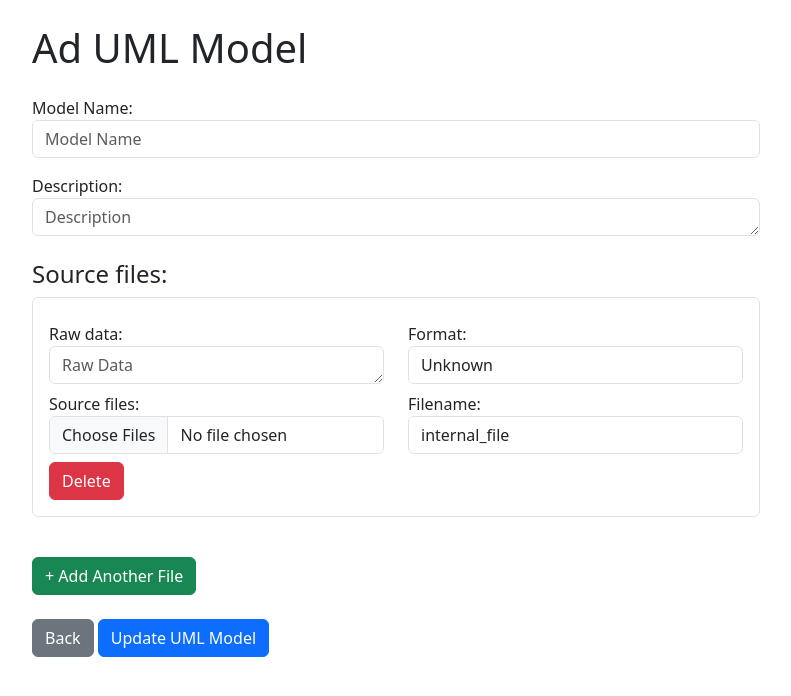
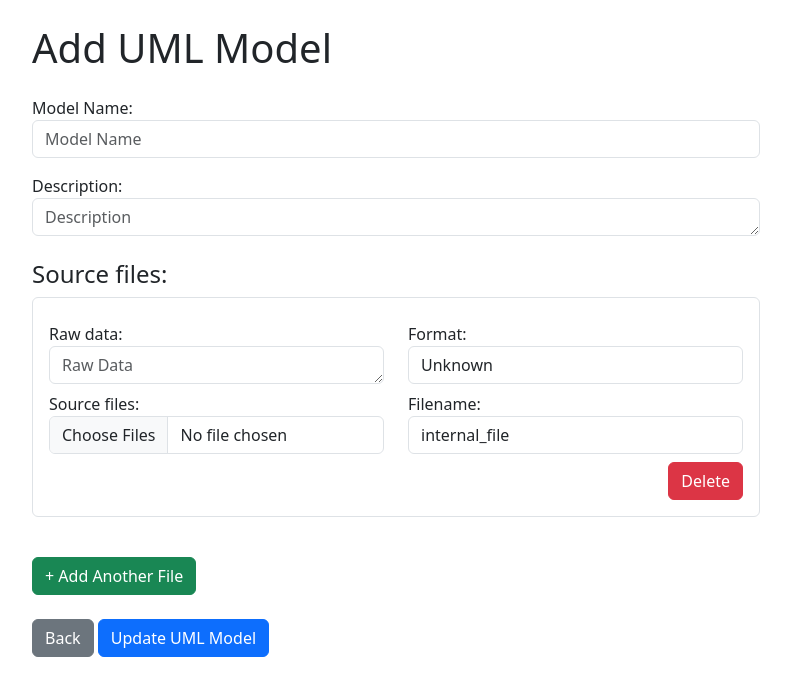
Before and after one commit to UMLI-Organization/umlars-backend, a Django app: page /add-uml-model/ in a window 1280 px wide. Shown: the part 56-752 px from the top of the page, without its empty margins (244-1035 px from the left). Run offline with Django 5.2, Linux system fonts and the light colour scheme; the visitor is signed in with stand-in values (Sample User, id 1); some libraries are stand-ins or nearby versions.

Commit message:
#4 Delete button moved to the right

```diff
--- a/src/umli_app/templates/add-uml-model.html
+++ b/src/umli_app/templates/add-uml-model.html
@@ -5,7 +5,7 @@
 {% block content %}
 <div class="container mt-4">
     <div class="col-md-8 offset-md-2">
-        <h1 class="mb-4 mt-4">Ad UML Model</h1>
+        <h1 class="mb-4 mt-4">Add UML Model</h1>
             {% render_model_upload_form form formset %}
     </div>
 </div>
--- a/src/umli_app/templates/partials/model_upload_form.html
+++ b/src/umli_app/templates/partials/model_upload_form.html
@@ -11,7 +11,9 @@
         {% for file_form in formset %}
             <div class="formset-container__form-container mb-3 border rounded p-3">
                 {% render_file_upload_form file_form %}
-                <button type="button" class="btn btn-danger delete-form-btn mt-2">Delete</button>
+                <div class="d-flex justify-content-end w-100">
+                    <button type="button" class="btn btn-danger delete-form-btn mt-2">Delete</button>
+                </div>
                 <div class="d-none">
                     {{ file_form.DELETE }}  <!-- This is the hidden delete checkbox -->
                 </div>
@@ -31,7 +33,9 @@
 <div id="empty_form" class="d-none">
     <div class="formset-container__form-container mb-3 border rounded p-3">
         {% render_file_upload_form formset.empty_form %}
-        <button type="button" class="btn btn-danger delete-form-btn mt-2">Delete</button>
+        <div class="d-flex justify-content-end w-100">
+            <button type="button" class="btn btn-danger delete-form-btn mt-2">Delete</button>
+        </div>
         <div class="d-none">
             {{ formset.empty_form.DELETE }}  <!-- This is the hidden delete checkbox -->
         </div>
```
